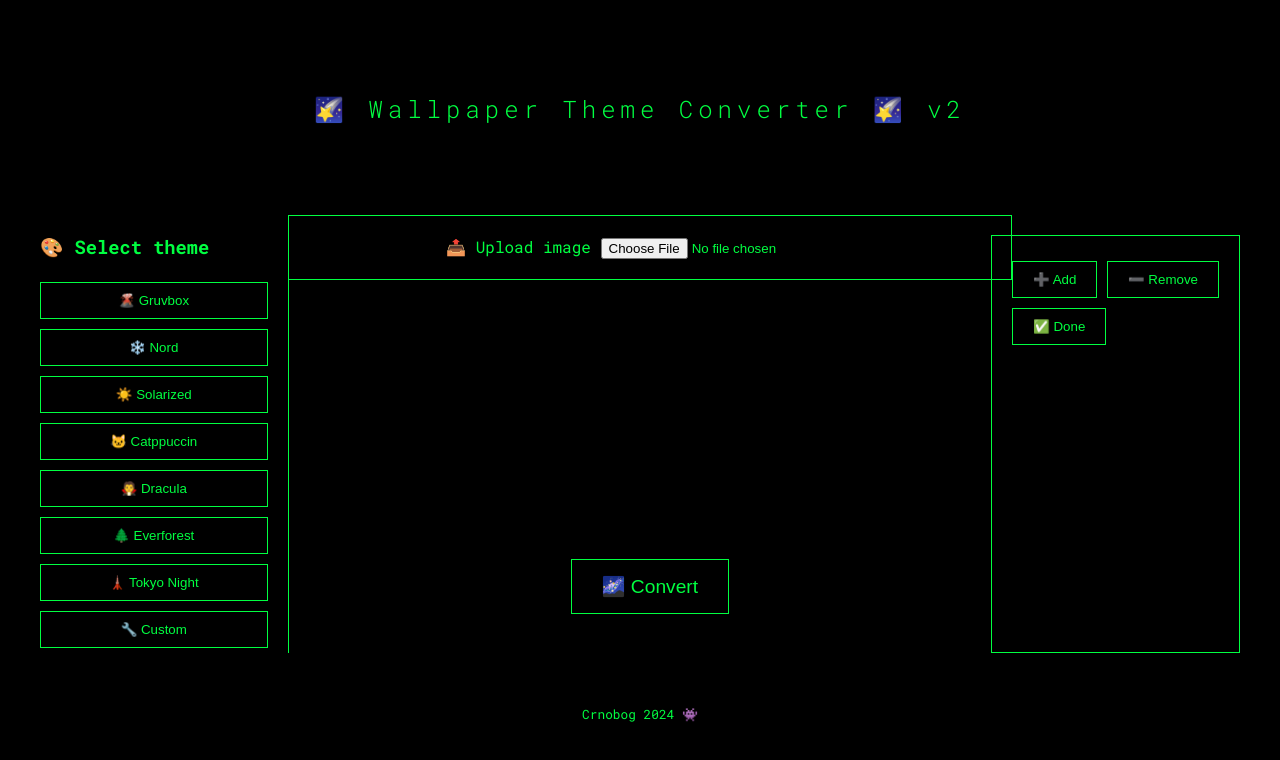
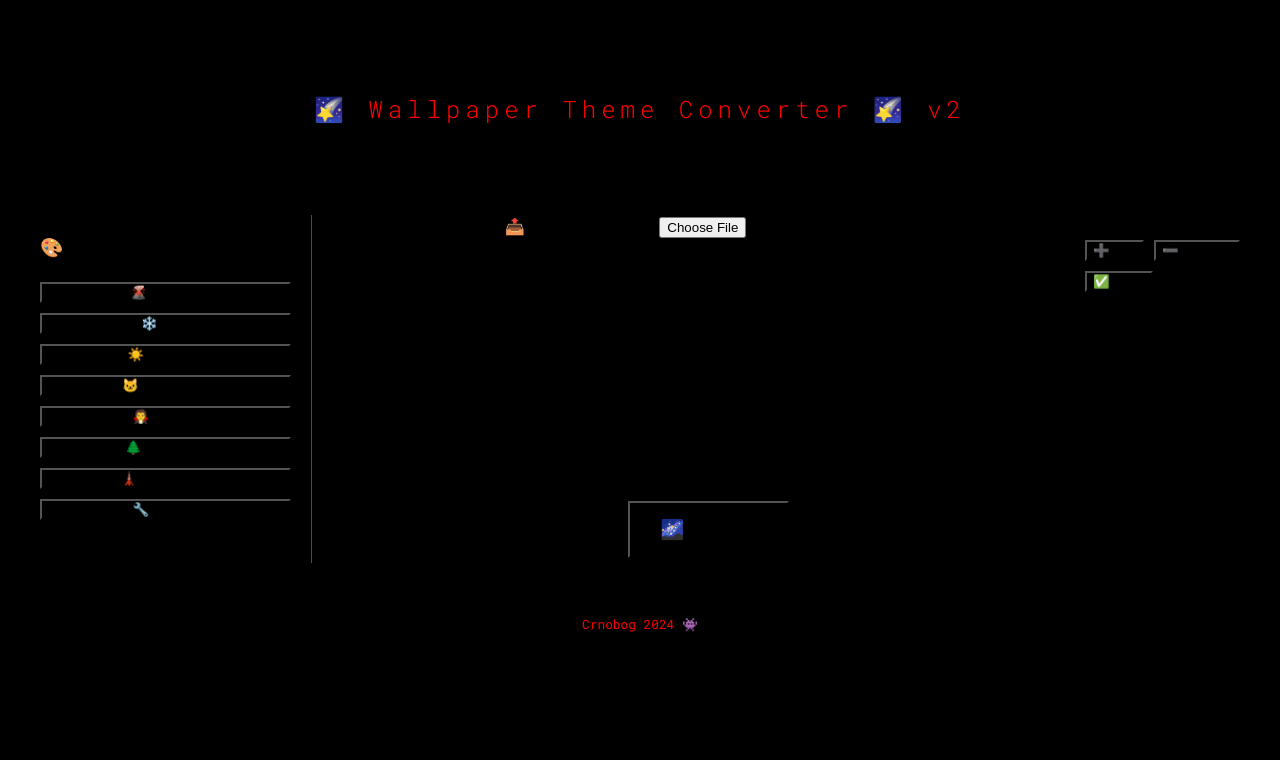
Before and after one commit to crnobog69/wallpaper-v2, a plain HTML site: page index.html in a window 1280 px wide. Both pictures are taken after a click on the button "🔧 Custom". Drawn offline with Linux system fonts and the light colour scheme.

Commit message:
Update style.css

```diff
--- a/assets/style.css
+++ b/assets/style.css
@@ -9,7 +9,7 @@ body, html {
     margin: 0;
     font-family: 'Roboto Mono', monospace;
     background-color: #000000;
-    color: var(--matrix-green);
+    color: red
     overflow-x: hidden;
 }
 
@@ -24,14 +24,14 @@ h1 {
     font-size: 4em;
     letter-spacing: 15px;
     margin-bottom: 0;
-    color: var(--matrix-green);
+    color: red
 }
 
 h2 {
     font-size: 1.5em;
     font-weight: 300;
     letter-spacing: 5px;
-    color: var(--matrix-green);
+    color: red
 }
 
 #main-container {
@@ -47,7 +47,7 @@ h2 {
     flex-direction: column;
     align-items: stretch;
     padding-right: 20px;
-    border-right: 1px solid var(--matrix-green);
+    border-right: 1px solid red
 }
 
 #content-area {
@@ -59,7 +59,7 @@ h2 {
 }
 
 #drop-zone {
-    border: 1px solid var(--matrix-green);
+    border: 1px solid red
     padding: 20px;
     text-align: center;
     margin-bottom: 20px;
@@ -72,13 +72,13 @@ canvas {
     height: auto;
     display: block;
     margin: 20px auto;
-    border: 1px solid var(--matrix-green);
+    border: 1px solid red
 }
 
 button {
     background-color: transparent;
-    border: 1px solid var(--matrix-green);
-    color: var(--matrix-green);
+    border: 1px solid red
+    color: red
     padding: 10px 20px;
     margin: 5px 0;
     cursor: pointer;
@@ -86,7 +86,7 @@ button {
 }
 
 button:hover {
-    background-color: var(--matrix-green);
+    background-color: red
     color: #000000;
 }
 
@@ -97,7 +97,7 @@ button:hover {
 }
 
 #custom-menu {
-    border: 1px solid var(--matrix-green);
+    border: 1px solid red
     padding: 20px;
     margin-top: 20px;
 }
@@ -113,12 +113,12 @@ button:hover {
     justify-content: center;
     align-items: center;
     z-index: 1000;
-    color: var(--matrix-green);
+    color: red
 }
 
 footer {
     text-align: center;
     padding: 20px 0;
     font-size: 0.8em;
-    color: var(--matrix-green);
+    color: red
 }
```
